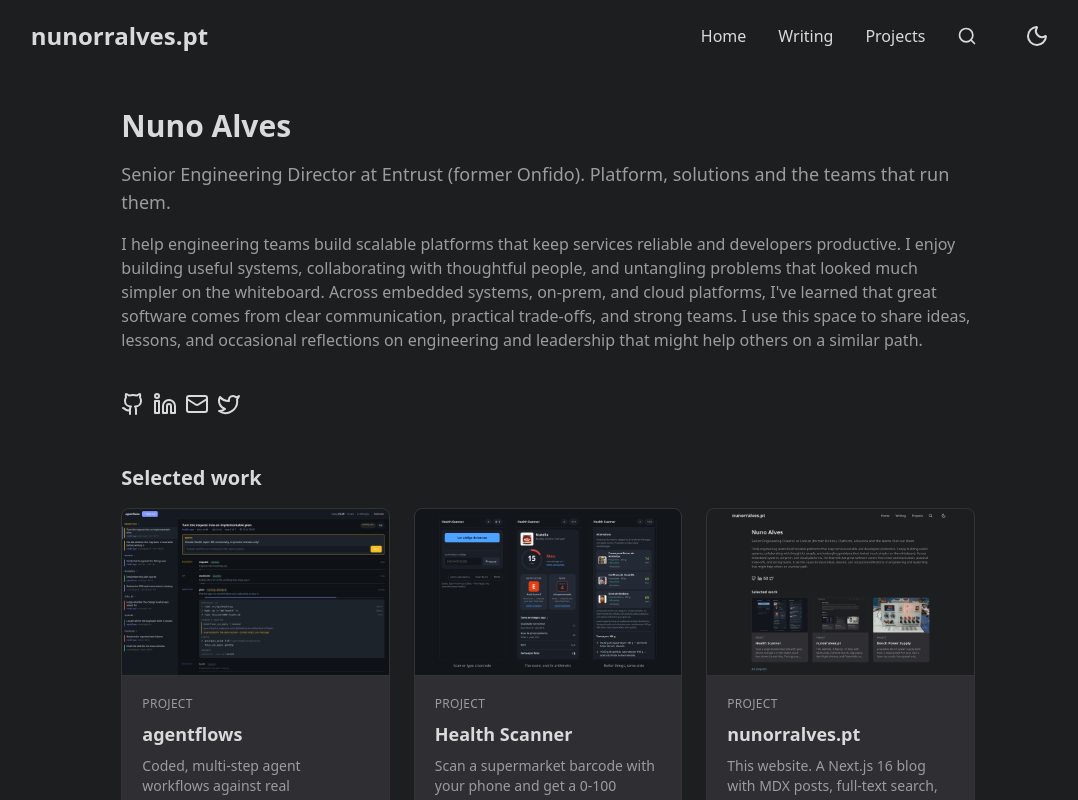
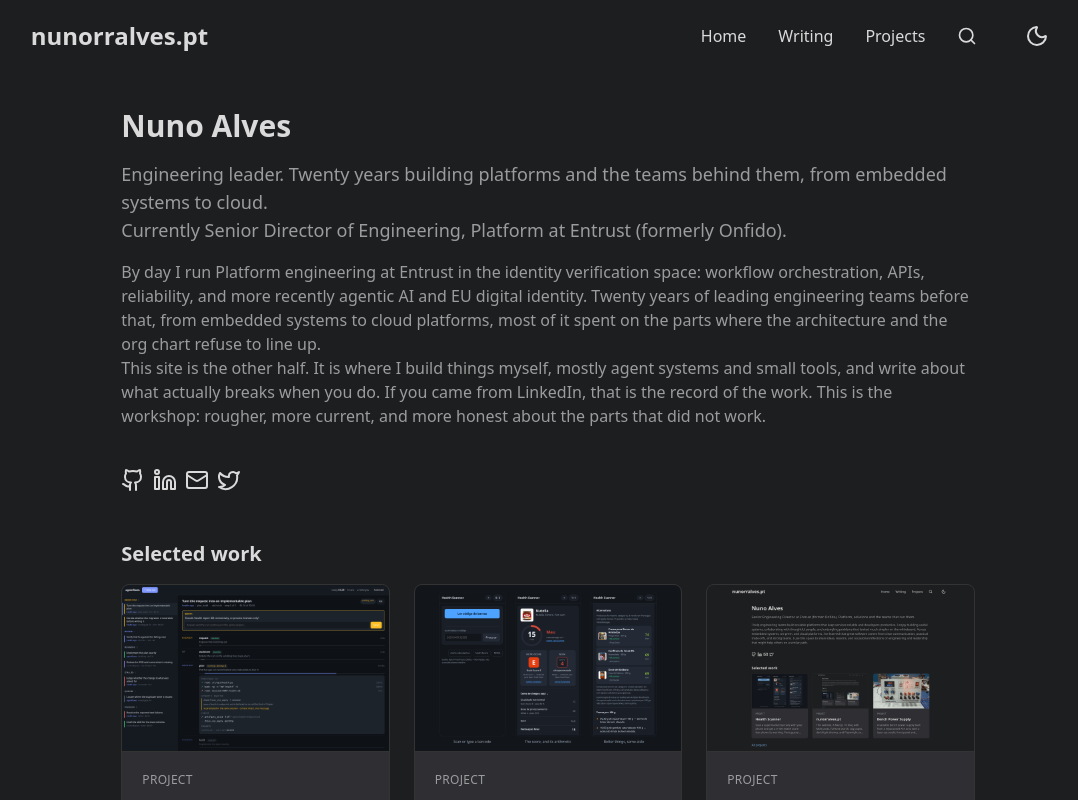
Before and after one commit to nunorralves/nunorralves-website-2026, a Next.js app: page / in a window 1280 px wide. Shown: the top 800 px of the page, without its empty margins (92-1170 px from the left). Built offline with nearby package versions, Linux system fonts and the light colour scheme.

Commit message:
updated site metadata and description, plus fix dead links on the example

```diff
--- a/app/layout.tsx
+++ b/app/layout.tsx
@@ -5,9 +5,10 @@ import Header from "./components/Header";
 import Footer from "./components/Footer";
 
 export const metadata: Metadata = {
-  title: "nunorralves.pt",
+  title:
+    "Nuno Alves. Engineering leadership, platform engineering, and hands-on work with AI coding agents. Notes, projects, and experiments",
   description:
-    "nunorralves.pt - Blog about SW Engineering, Leadership, Management, Electronics, IoT and more.",
+    "Posts on AI coding agents, platform engineering, engineering leadership, and the occasional electronics project.",
 };
 
 export default function RootLayout({
--- a/app/page.tsx
+++ b/app/page.tsx
@@ -1,10 +1,7 @@
 import { PostCard } from "./components/PostCard";
 import { FeaturedCard } from "./components/FeaturedCard";
 import Link from "next/link";
-import {
-  getAllPostsMetadataWithSlug,
-  getFeaturedItems,
-} from "../lib/helpers";
+import { getAllPostsMetadataWithSlug, getFeaturedItems } from "../lib/helpers";
 
 const RECENT_POSTS = 3;
 
@@ -21,18 +18,23 @@ export default async function Home() {
       <div className='bg-background text-foreground'>
         <h1 className='my-4 text-3xl font-black'>Nuno Alves</h1>
         <p className='mb-4 text-lg'>
-          Senior Engineering Director at Entrust (former Onfido). Platform, solutions and the
-          teams that run them.
+          Engineering leader. Twenty years building platforms and the teams
+          behind them, from embedded systems to cloud.<br></br>
+          Currently Senior Director of Engineering, Platform at Entrust
+          (formerly Onfido).
         </p>
         <p className='mb-6 font-normal'>
-          I help engineering teams build scalable platforms that keep
-          services reliable and developers productive. I enjoy building useful
-          systems, collaborating with thoughtful people, and untangling problems
-          that looked much simpler on the whiteboard. Across embedded systems,
-          on-prem, and cloud platforms, I've learned that great software comes
-          from clear communication, practical trade-offs, and strong teams. I
-          use this space to share ideas, lessons, and occasional reflections on
-          engineering and leadership that might help others on a similar path.
+          By day I run Platform engineering at Entrust in the identity
+          verification space: workflow orchestration, APIs, reliability, and
+          more recently agentic AI and EU digital identity. Twenty years of
+          leading engineering teams before that, from embedded systems to cloud
+          platforms, most of it spent on the parts where the architecture and
+          the org chart refuse to line up.<br></br>
+          This site is the other half. It is where I build things myself, mostly
+          agent systems and small tools, and write about what actually breaks
+          when you do. If you came from LinkedIn, that is the record of the
+          work. This is the workshop: rougher, more current, and more honest
+          about the parts that did not work.
         </p>
         <div className='flex items-center gap-2 pt-4 mb-12'>
           <a
--- a/content/posts/2020-10-24-dynamic-sitemap.mdx
+++ b/content/posts/2020-10-24-dynamic-sitemap.mdx
@@ -174,12 +174,12 @@ Just start you server. If you follow this tutorial you should see a new file und
   </url>
 
   <url>
-    <loc>https://www.nunorralves.pt/blog/create-dynamic-sitemap-nextjs</loc>
+    <loc>https://www.nunorralves.pt/posts/2020-10-24-dynamic-sitemap</loc>
   </url>
 
   <url>
     <loc
-      >https://www.nunorralves.pt/blog/create-simple-blog-nextjs-markdown</loc
+      >https://www.nunorralves.pt/posts/2020-10-22-nextjs-markdown-blog</loc
     >
   </url>
 </urlset>
```
